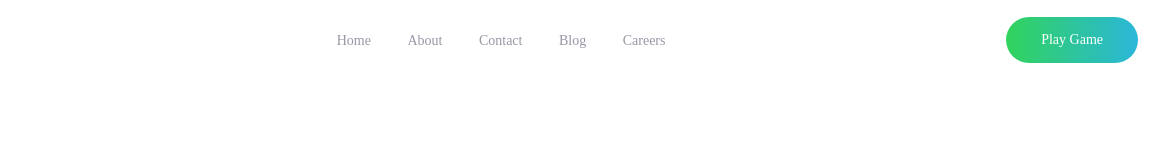
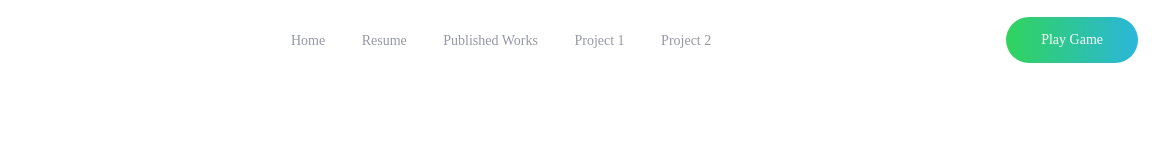
Before and after one commit to Eluobaju/ResumeWebsite, a plain HTML site: page Project/index.html in a window 1280 px wide. Shown: the full height of the page, 118-1280 px from the left. Drawn offline with Linux system fonts and the light colour scheme.

Commit message:
add web header links

```diff
--- a/Project/index.html
+++ b/Project/index.html
@@ -19,10 +19,10 @@
             </a>
             <div class="header__links hide-for-mobile">
                 <a href="#">Home</a>
-                <a href="#">About</a>
-                <a href="#">Contact</a>
-                <a href="#">Blog</a>
-                <a href="#">Careers</a>
+                <a href="#">Resume</a>
+                <a href="#">Published Works</a>
+                <a href="#">Project 1</a>
+                <a href="#">Project 2</a>
             </div>
 
             <a href="#" class="button header__cta hide-for-mobile">Play Game</a>
```
